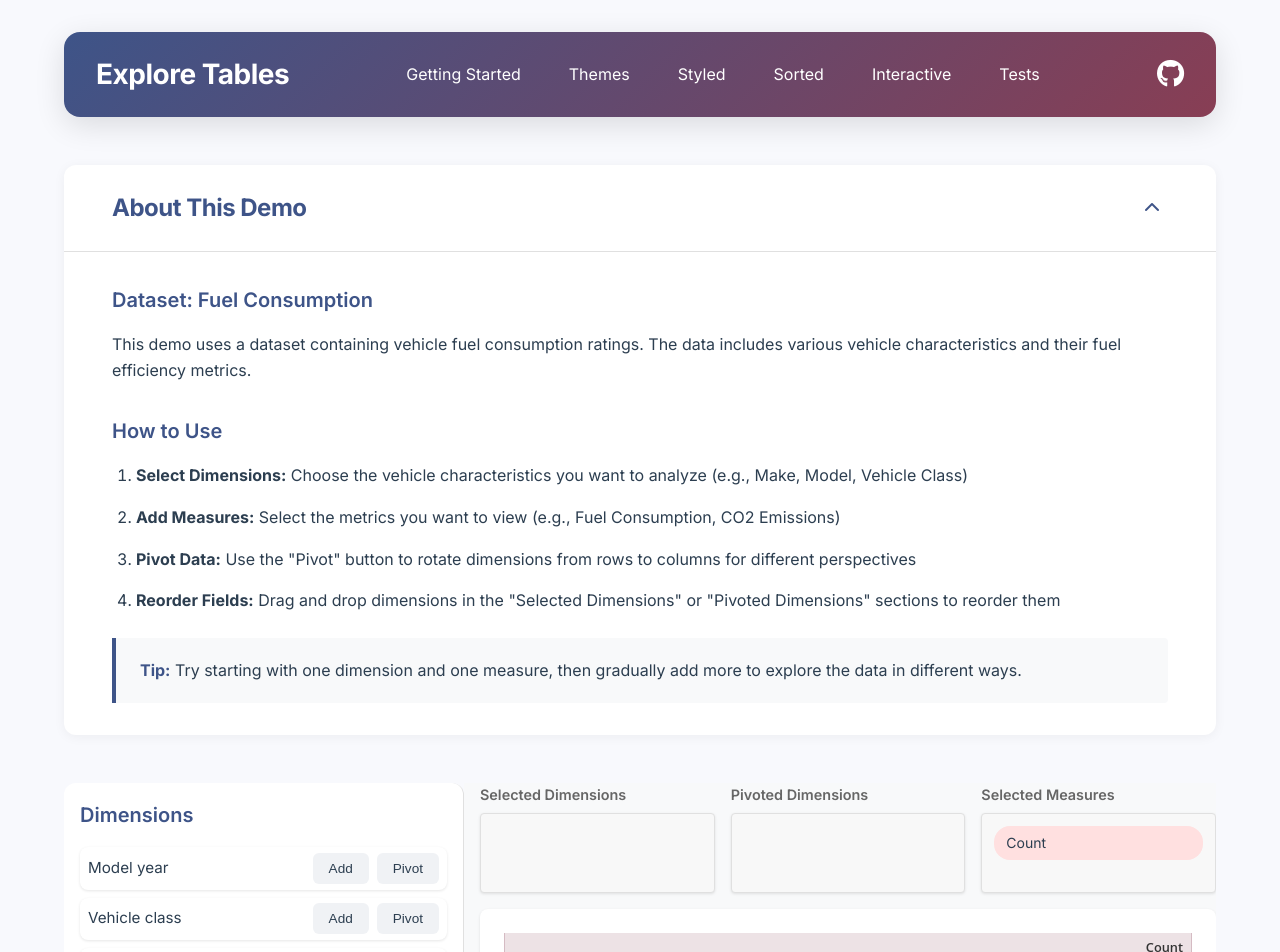
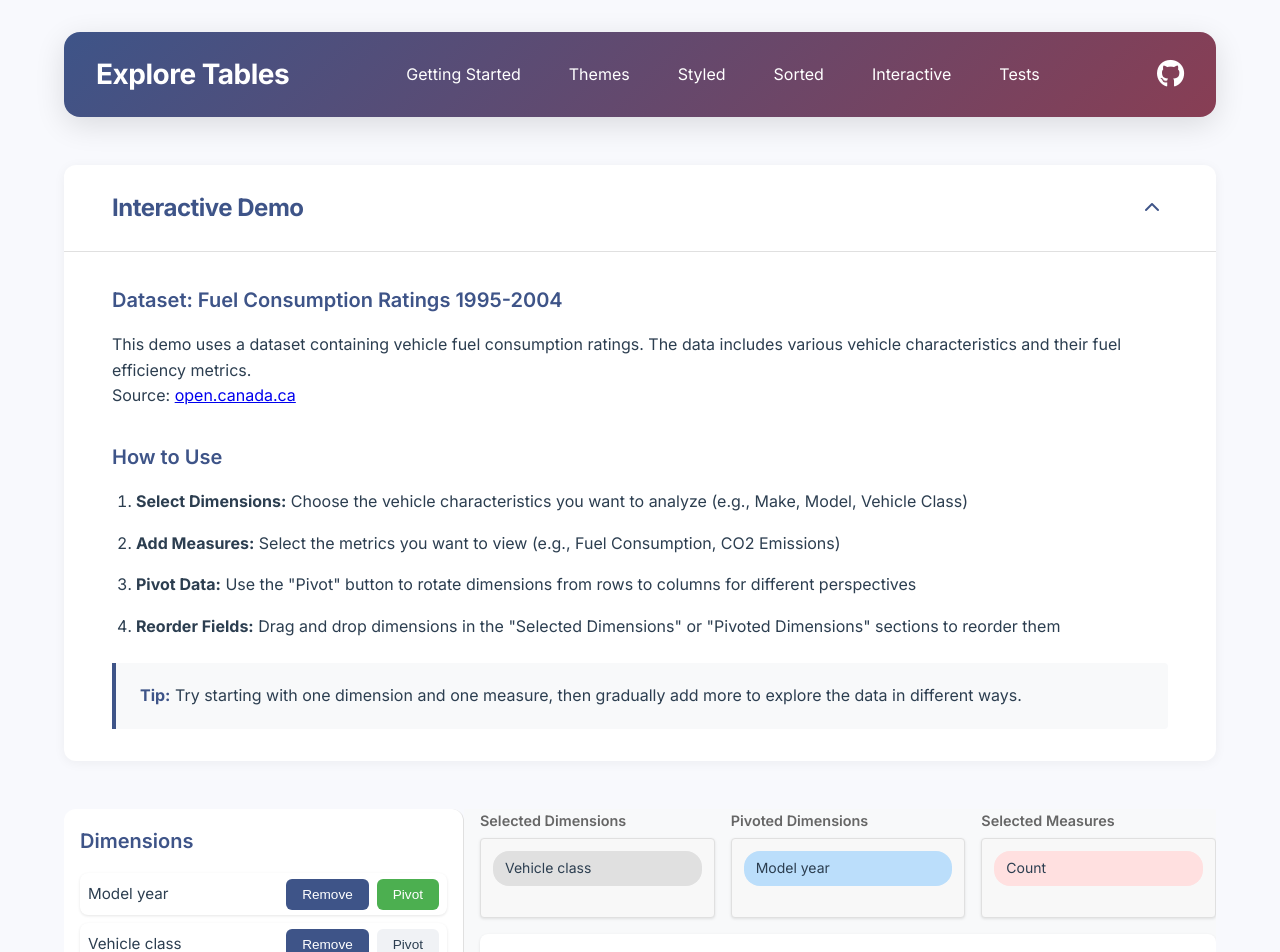
Before and after one commit to bozerkins/explore-tables, a React (Vite) app: page /#/interactive in a window 1280 px wide. Shown: the top 952 px of the page. Built offline with nearby package versions, Linux system fonts and the light colour scheme.

Commit message:
improve default interactive demo, add number formatting

```diff
--- a/src/datasets/DataAggregator.ts
+++ b/src/datasets/DataAggregator.ts
@@ -21,6 +21,18 @@ export interface Measure {
     name: string;
     aggregate: AggregationType;
     field?: string;
+}
+
+function formatNumber(value: unknown): string {
+    // First check if it's a valid number
+    if (typeof value !== 'number' || isNaN(value)) {
+        return '';
+    }
+
+    return new Intl.NumberFormat('en-US', {
+        minimumFractionDigits: Number.isInteger(value) ? 0 : 2,
+        maximumFractionDigits: Number.isInteger(value) ? 0 : 2
+    }).format(value);
 }
 
 
@@ -91,7 +103,7 @@ export class DataAggregator {
             // Calculate aggregations for measures
             config.measures.forEach(measure => {
                 const values = groupedRow[`${measure.field}_values`];
-                resultRow[measure.field] = this.calculateAggregation(values, measure.type);
+                resultRow[measure.field] = formatNumber(this.calculateAggregation(values, measure.type));
                 delete groupedRow[`${measure.field}_values`];
             });
 
--- a/src/hooks/useInteractiveTable.ts
+++ b/src/hooks/useInteractiveTable.ts
@@ -4,9 +4,9 @@ import { Dimension, Measure, DataAggregator } from '../datasets/DataAggregator';
 import { dataset, model } from '../datasets/FuelConsumption';
 
 export const useInteractiveTable = () => {
-    const [selectedDimensions, setSelectedDimensions] = useState<string[]>([]);
+    const [selectedDimensions, setSelectedDimensions] = useState<string[]>([model.dimensions[0].id, model.dimensions[1].id]);
     const [selectedMeasures, setSelectedMeasures] = useState<string[]>([model.measures[0].id]);
-    const [pivotedDimensions, setPivotedDimensions] = useState<string[]>([]);
+    const [pivotedDimensions, setPivotedDimensions] = useState<string[]>([model.dimensions[0].id]);
     const [aggregatedData, setAggregatedData] = useState<any[] | null>(null);
 
     const toggleDimension = (dimension: Dimension) => {
--- a/src/pages/Interactive.tsx
+++ b/src/pages/Interactive.tsx
@@ -32,7 +32,7 @@ export default () => {
                     className="info-header"
                     onClick={() => setIsInfoVisible(!isInfoVisible)}
                 >
-                    <h2>About This Demo</h2>
+                    <h2>Interactive Demo</h2>
                     <button className={`collapse-button ${isInfoVisible ? 'expanded' : ''}`}>
                         <i className={`fa ${isInfoVisible ? 'fa-chevron-up' : 'fa-chevron-down'}`}></i>
                     </button>
@@ -40,10 +40,12 @@ export default () => {
 
                 {isInfoVisible && (
                     <div className="info-content">
-                        <h3>Dataset: Fuel Consumption</h3>
+                        <h3>Dataset: Fuel Consumption Ratings 1995-2004 </h3>
                         <p>
                             This demo uses a dataset containing vehicle fuel consumption ratings.
-                            The data includes various vehicle characteristics and their fuel efficiency metrics.
+                            The data includes various vehicle characteristics and their fuel efficiency metrics.<br />
+
+                            Source: <a href="https://open.canada.ca/data/en/dataset/98f1a129-f628-4ce4-b24d-6f16bf24dd64/resource/42495676-28b7-40f3-b0e0-3d7fe005ca56">open.canada.ca</a>
                         </p>
 
                         <h3>How to Use</h3>
```
